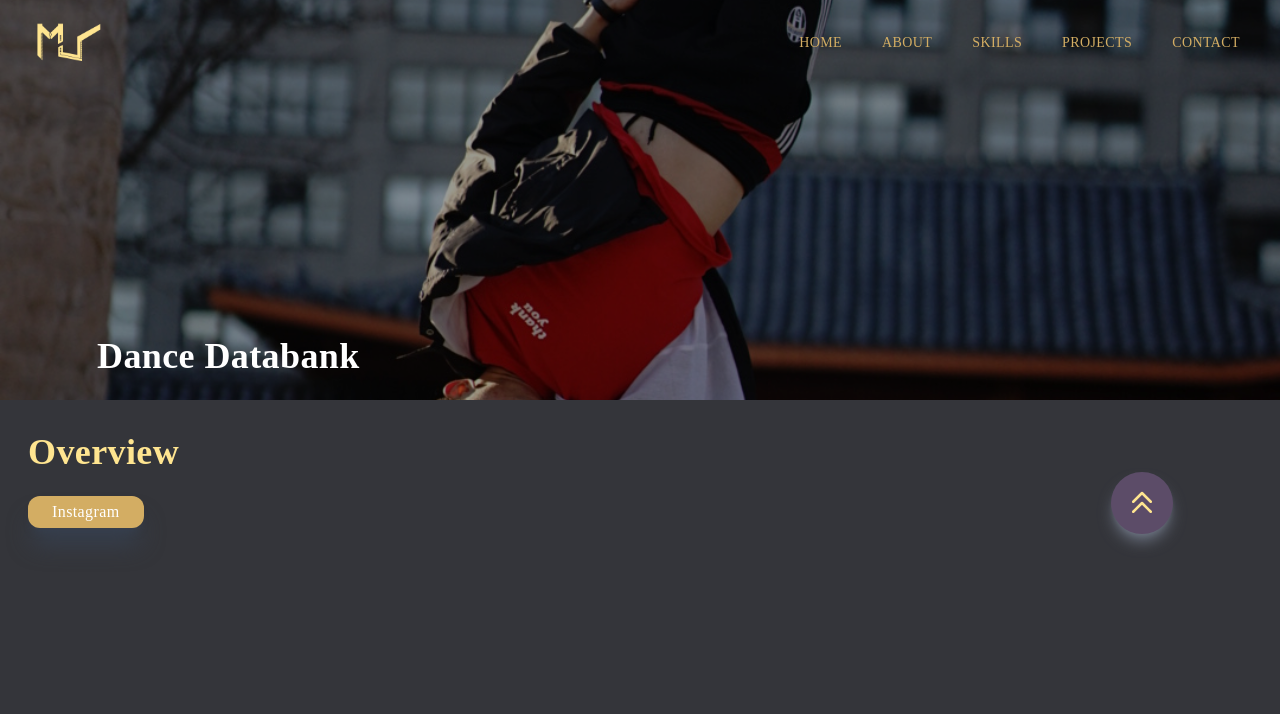
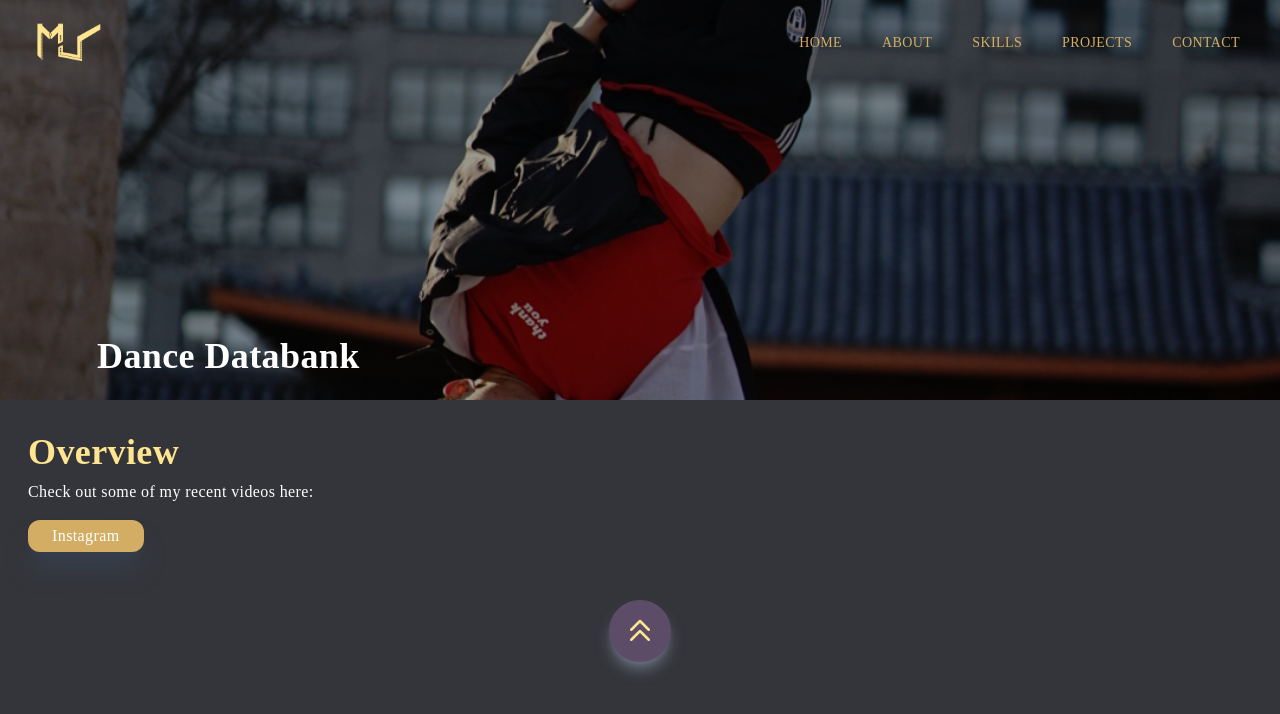
Before and after one commit to MikeSanDev/portfolio-nextjs, a Next.js app: page /dance in a window 1280 px wide. Shown: the top 714 px of the page. Built offline with nearby package versions, Linux system fonts and the light colour scheme; a web font is replaced by a local one.

Commit message:
dance page edit

```diff
--- a/components/About.tsx
+++ b/components/About.tsx
@@ -53,8 +53,8 @@ const About = () => {
           >
             Check out some of my latest projects I have been working on.
           </Link>
-          <br/>
-          {/* <Link href="/dance">
+          {/* <br/>
+          <Link href="/dance">
               <p className="underline cursor-pointer text-mainColor py-4 back-project-link">
                 Dance Databank
               </p>
--- a/pages/dance.tsx
+++ b/pages/dance.tsx
@@ -3,7 +3,7 @@ import { HiOutlineChevronDoubleUp } from "react-icons/hi";
 import Link from "next/link";
 import Image from "next/image";
 
-const spotify = () => {
+const dance = () => {
   return (
     <div className="w-full no-scroll-x">
       <div className="w-screen h-[30vh] lg:h-[50vh]  relative">
@@ -21,7 +21,7 @@ const spotify = () => {
       <div className="max-w-[1240px] mx-auto p-2 grid md:grid-cols-5 gap-8 pt-8">
         <div className="col-span-4 ">
           <h2 className="ov_title text-accentColor mb-2">Overview</h2>
-
+            <p className="text-white">Check out some of my recent videos here: </p>
         <div className="back_project_link">
             <div className="proj_btns">
           <a
@@ -36,6 +36,7 @@ const spotify = () => {
           </div>
           </div>
         </div>
+      </div>
         <div className="flex justify-center py-10">
           <Link href="/">
             <div  className="rounded-full shadow-lg  shadow-gray-500 p-4 bg-[#5c4c68] cursor-pointer hover:scale-110 ease-in duration-300 text-accentColor"
@@ -44,9 +45,8 @@ const spotify = () => {
             </div>
           </Link>
         </div>
-      </div>
     </div>
   );
 };
 
-export default spotify;
+export default dance;
```
